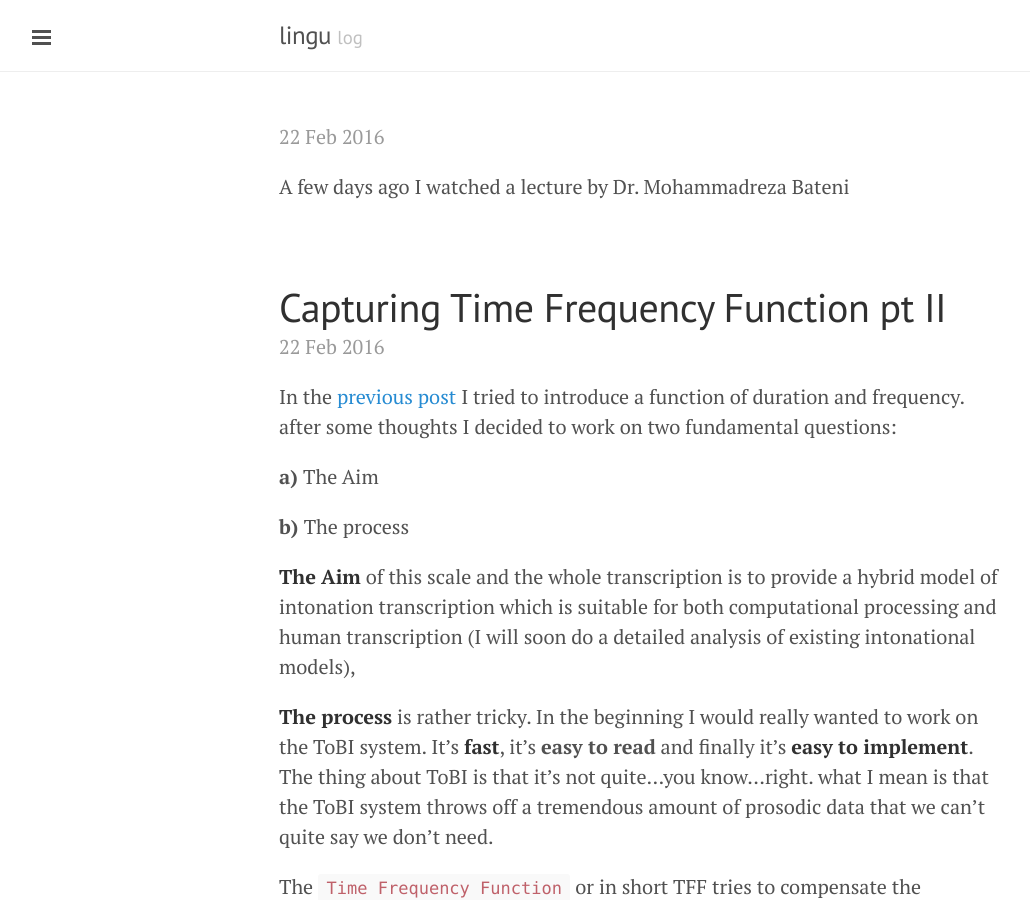
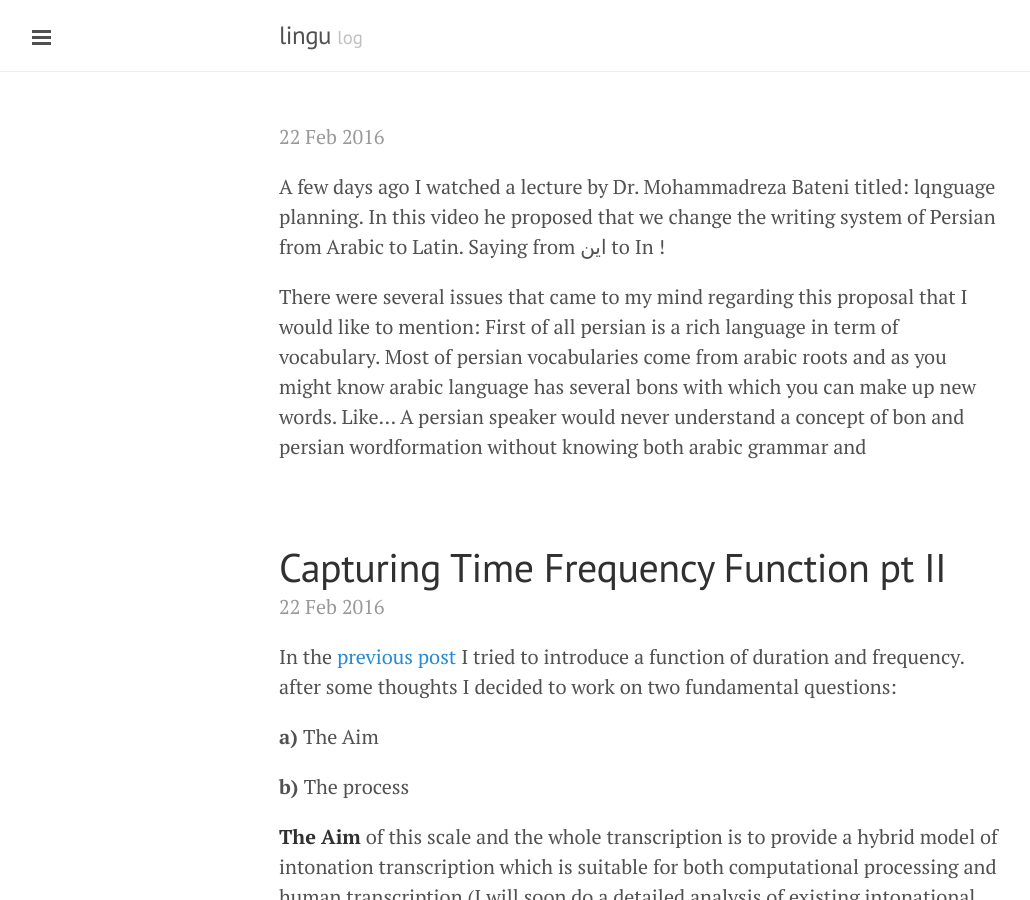
Before and after one commit to adelrblog/adelrblog.github.io, a Jekyll site: the page built from index.html, in a window 1280 px wide and 900 px high. Shown: the whole window, without its empty margins (1-1031 px from the left). Built offline with Jekyll 4.4.1, drawn with Linux system fonts in a browser that asks for light colours; the list of posts is cut into pages by our own code.

Commit message:
Post update: Language Planning: Persian writing system

```diff
--- a/_posts/2016-02-22-language-planning-persian-writing-system.markdown
+++ b/_posts/2016-02-22-language-planning-persian-writing-system.markdown
@@ -3,4 +3,7 @@ published: false
 title: Language Planning: Persian writing system
 layout: post
 ---
-A few days ago I watched a lecture by Dr. Mohammadreza Bateni
+A few days ago I watched a lecture by Dr. Mohammadreza Bateni titled: lqnguage planning. In this video he proposed that we change the writing system of Persian from Arabic to Latin. Saying from اين to In !
+
+There were several issues that came to my mind regarding this proposal that I would like to mention:
+First of all persian is a rich language in term of vocabulary. Most of persian vocabularies come from arabic roots and as you might know arabic language has several bons with which you can make up new words. Like... A persian speaker would never understand a concept of bon and persian wordformation without knowing both arabic grammar and
```
